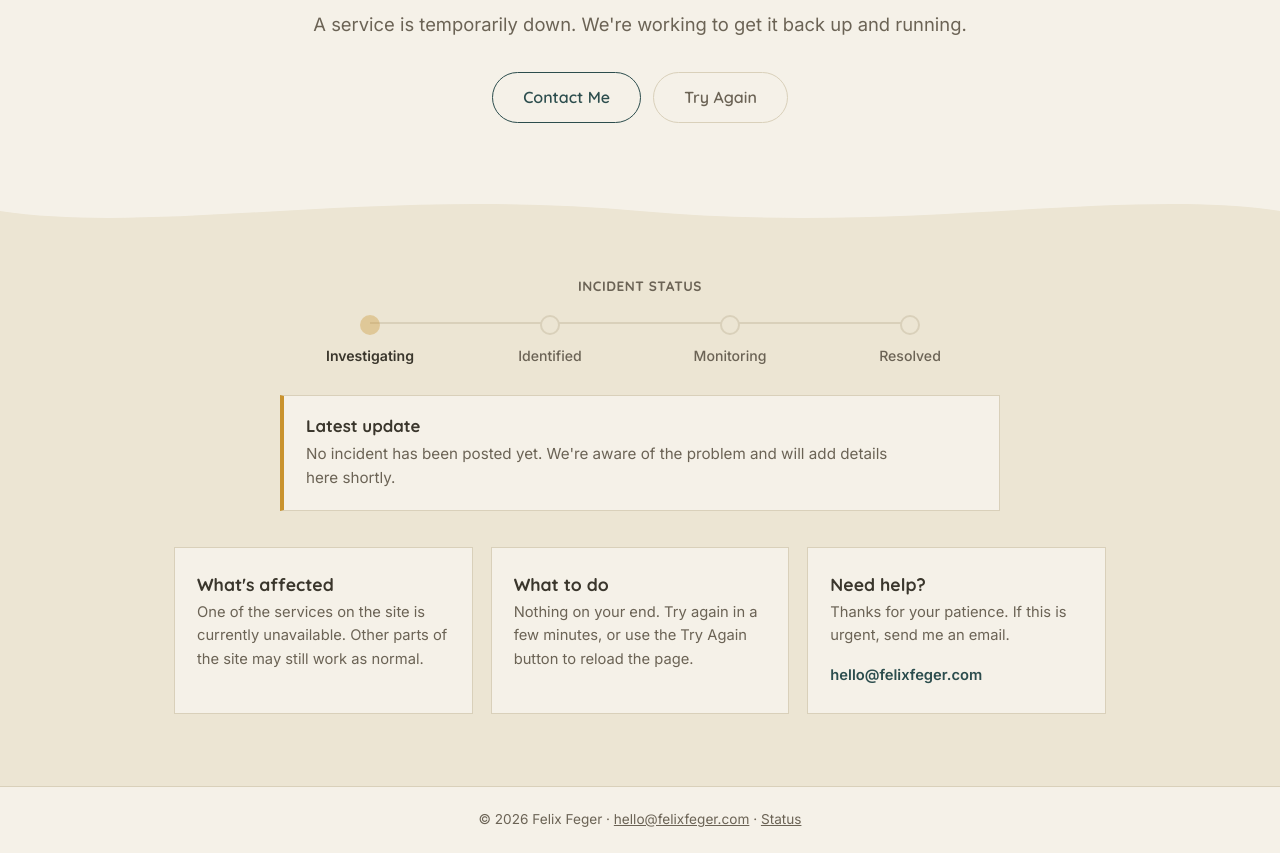
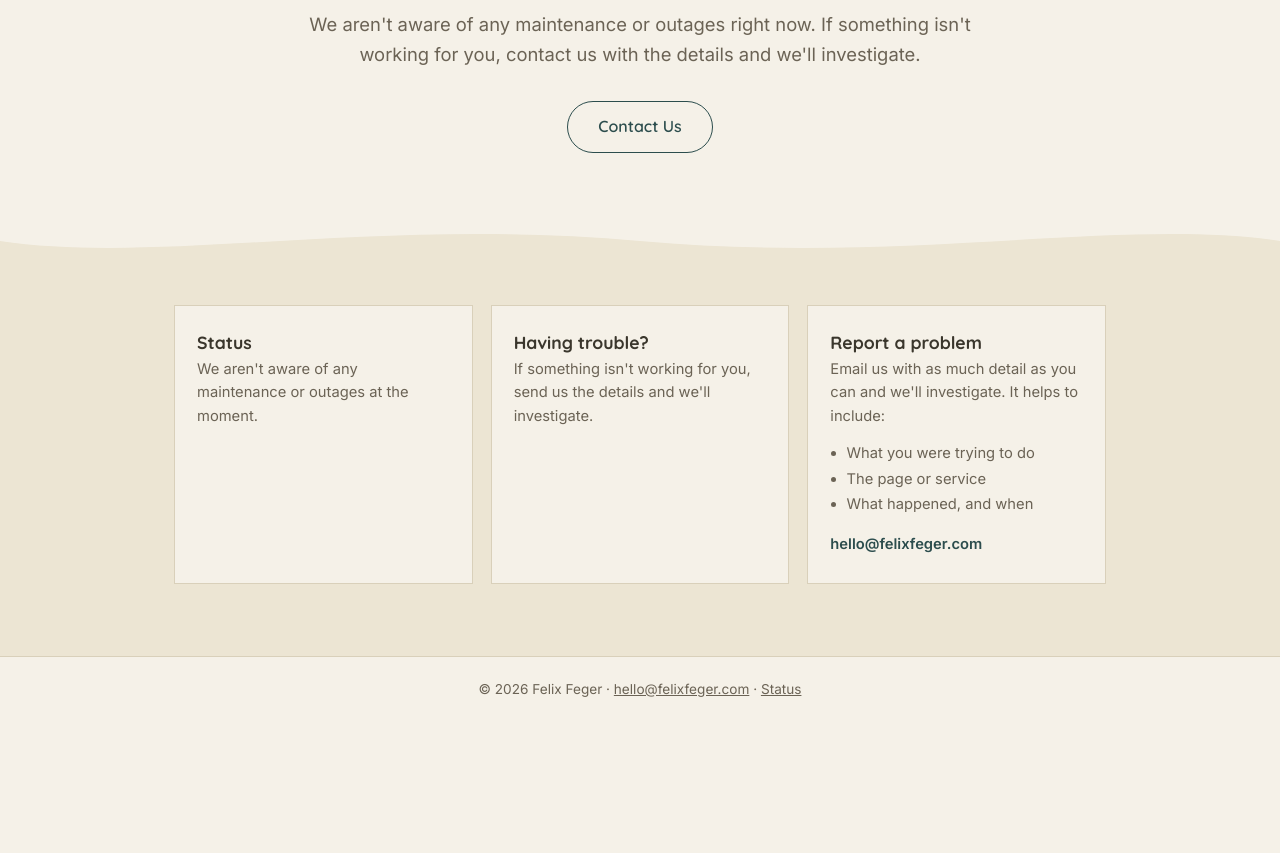
Before and after one commit to felixfeger/felixfeger-down, a plain HTML site: page outage.html in a window 1280 px wide. Shown: the part 367-1220 px from the top of the page. After the commit the page ends 1089 px from the top, so only its background shows below. Drawn offline with Linux system fonts and the light colour scheme.

Commit message:
Revise outage page for no known issues
Updated outage page to reflect no known issues and modified contact options.

```diff
--- a/outage.html
+++ b/outage.html
@@ -370,6 +370,20 @@ main { flex: 1; display: flex; flex-direction: column; }
   .fact { flex-direction: column; gap: 2px; }
   .fact dd { text-align: left; }
 }
+
+/* Added for the "nothing posted" state */
+[hidden] { display: none !important; }
+
+.status-dot.ok { background: var(--teal); }
+
+.detail-list {
+  margin: 0 0 14px;
+  padding-left: 1.1em;
+  color: var(--ink-soft);
+  font-size: 0.92rem;
+}
+
+.detail-list li { margin-bottom: 2px; }
 </style>
 </head>
 <body>
@@ -392,14 +406,15 @@ main { flex: 1; display: flex; flex-direction: column; }
             stroke="currentColor" stroke-width="3" stroke-linecap="round"/>
     </svg>
 
-    <!-- The pill, headline and timeline below are filled in from js/status.js. -->
-    <div class="status"><span class="status-dot pulse" id="status-dot"></span><span id="status-text">Investigating</span></div>
+    <!-- Nothing here claims anything is down. js/status.js switches this to a
+         maintenance or incident message only when one is posted there. -->
+    <div class="status"><span class="status-dot ok" id="status-dot"></span><span id="status-text">No known issues</span></div>
 
-    <h1 id="page-title">We're Having Trouble</h1>
-    <p class="tagline" id="page-tagline">A service is temporarily down. We're working to get it back up and running.</p>
+    <h1 id="page-title">No Known Outages</h1>
+    <p class="tagline" id="page-tagline">We aren't aware of any maintenance or outages right now. If something isn't working for you, contact us with the details and we'll investigate.</p>
     <div class="hero-actions">
-      <a href="mailto:hello@felixfeger.com" class="btn">Contact Me</a>
-      <a href="javascript:location.reload()" class="btn btn-quiet">Try Again</a>
+      <a href="mailto:hello@felixfeger.com?subject=Possible%20issue%20on%20felixfeger.com&body=Hi%2C%0A%0AI%20think%20something%20isn%27t%20working.%20Here%20are%20the%20details%3A%0A%0AWhat%20I%20was%20trying%20to%20do%3A%0A%0APage%20or%20service%3A%0A%0AWhat%20happened%3A%0A%0AWhen%20it%20started%3A%0A%0ADevice%20and%20browser%3A%0A" class="btn">Contact Us</a>
+      <a href="status.html" class="btn btn-quiet" id="secondary-btn" hidden>View Status</a>
     </div>
   </section>
 
@@ -413,9 +428,10 @@ main { flex: 1; display: flex; flex-direction: column; }
 
   <section class="details">
     <div class="wrap">
+      <!-- Shown only when an incident is posted in js/status.js. -->
+      <div id="incident-details" hidden>
         <p class="section-label">Incident status</p>
 
-      <!-- The current step is set from the active incident in js/status.js. -->
         <ol class="steps">
           <li class="step current" data-step="investigating">Investigating</li>
           <li class="step" data-step="identified">Identified</li>
@@ -426,24 +442,30 @@ main { flex: 1; display: flex; flex-direction: column; }
         <div class="update">
           <h3>Latest update</h3>
           <time id="update-time"></time>
-        <p id="update-text">We're aware that a service is unavailable and are looking into the cause. We'll get it restored as quickly as we can.</p>
+          <p id="update-text"></p>
+        </div>
       </div>
 
       <div class="card-grid">
         <div class="card">
-          <h3>What's affected</h3>
-          <p id="affected-text">One of the services on the site is currently unavailable. Other parts of the site may still work as normal.</p>
+          <h3 id="c1-title">Status</h3>
+          <p id="c1-text">We aren't aware of any maintenance or outages at the moment.</p>
         </div>
 
         <div class="card">
-          <h3>What to do</h3>
-          <p>Nothing on your end. Try again in a few minutes, or use the Try Again button to reload the page.</p>
+          <h3 id="c2-title">Having trouble?</h3>
+          <p id="c2-text">If something isn't working for you, send us the details and we'll investigate.</p>
         </div>
 
         <div class="card">
-          <h3>Need help?</h3>
-          <p>Thanks for your patience. If this is urgent, send me an email.</p>
-          <a href="mailto:hello@felixfeger.com">hello@felixfeger.com</a>
+          <h3>Report a problem</h3>
+          <p>Email us with as much detail as you can and we'll investigate. It helps to include:</p>
+          <ul class="detail-list">
+            <li>What you were trying to do</li>
+            <li>The page or service</li>
+            <li>What happened, and when</li>
+          </ul>
+          <a href="mailto:hello@felixfeger.com?subject=Possible%20issue%20on%20felixfeger.com&body=Hi%2C%0A%0AI%20think%20something%20isn%27t%20working.%20Here%20are%20the%20details%3A%0A%0AWhat%20I%20was%20trying%20to%20do%3A%0A%0APage%20or%20service%3A%0A%0AWhat%20happened%3A%0A%0AWhen%20it%20started%3A%0A%0ADevice%20and%20browser%3A%0A">hello@felixfeger.com</a>
         </div>
       </div>
     </div>
@@ -457,27 +479,38 @@ main { flex: 1; display: flex; flex-direction: column; }
 </footer>
 <script src="js/status.js"></script>
 <script>
-// Fill in the page from the active incident in js/status.js. If that file
-// doesn't load, the text already on the page stays as it is.
+// Fill in the page from js/status.js. Until an incident is posted there, the
+// page says we aren't aware of any maintenance or outages, and it never claims
+// anything is down. If status.js doesn't load, that neutral text stays.
 (function () {
   if (!window.SiteStatus) return;
 
   var ORDER = ['investigating', 'identified', 'monitoring', 'resolved'];
 
-  var dot = document.getElementById('status-dot');
-  var pill = document.getElementById('status-text');
-  var tagline = document.getElementById('page-tagline');
-  var updateTime = document.getElementById('update-time');
-  var updateText = document.getElementById('update-text');
-  var affected = document.getElementById('affected-text');
+  var $ = function (id) { return document.getElementById(id); };
+  var dot = $('status-dot'), pill = $('status-text'), title = $('page-title');
+  var tagline = $('page-tagline'), secondary = $('secondary-btn');
+  var c1t = $('c1-title'), c1 = $('c1-text'), c2t = $('c2-title'), c2 = $('c2-text');
+  var details = $('incident-details');
+  var updateTime = $('update-time'), updateText = $('update-text');
   var steps = document.querySelectorAll('.step');
 
-  var fallback = {
-    pill: pill.textContent,
-    tagline: tagline.textContent,
-    update: updateText.textContent,
-    affected: affected.textContent
+  var neutral = {
+    pill: pill.textContent, title: title.textContent, tagline: tagline.textContent,
+    c1t: c1t.textContent, c1: c1.textContent, c2t: c2t.textContent, c2: c2.textContent
   };
+
+  function tone(kind) {
+    dot.classList.toggle('ok', kind === 'ok');
+    dot.classList.toggle('pulse', kind === 'warn');
+  }
+
+  function button(label, href) {
+    if (!label) { secondary.hidden = true; return; }
+    secondary.textContent = label;
+    secondary.setAttribute('href', href);
+    secondary.hidden = false;
+  }
 
   function setStep(status) {
     var at = ORDER.indexOf(status);
@@ -490,37 +523,46 @@ main { flex: 1; display: flex; flex-direction: column; }
 
   SiteStatus.subscribe(function () {
     var inc = SiteStatus.activeIncident();
+    var m = SiteStatus.currentMaintenance();
 
     if (!inc) {
-      // Nothing has been posted in js/status.js yet.
-      pill.textContent = fallback.pill;
-      tagline.textContent = fallback.tagline;
-      updateTime.textContent = '';
-      updateText.textContent = "No incident has been posted yet. We're aware of the problem and will add details here shortly.";
-      affected.textContent = fallback.affected;
-      dot.classList.add('pulse');
-      setStep('investigating');
+      details.hidden = true;
+      pill.textContent = m ? 'Maintenance posted' : neutral.pill;
+      title.textContent = neutral.title;
+      tagline.textContent = m
+        ? "We aren't aware of any outages right now, but there is maintenance posted."
+        : neutral.tagline;
+      c1t.textContent = neutral.c1t;
+      c1.textContent = m
+        ? "We aren't aware of any outages at the moment."
+        : neutral.c1;
+      c2t.textContent = neutral.c2t;
+      c2.textContent = neutral.c2;
+      tone(m ? 'info' : 'ok');
+      button(m ? 'View Status' : '', 'status.html');
       return;
     }
 
+    details.hidden = false;
     pill.textContent = inc.label;
+    title.textContent = "We're Having Trouble";
+    tagline.textContent = inc.item.title
+      ? inc.item.title.replace(/[.!?]+$/, '') + ". We're working to get it back up and running."
+      : "A service is having problems. We're working to get it back up and running.";
     setStep(inc.status);
-    dot.classList.add('pulse');
-
-    if (inc.item.title) {
-      tagline.textContent = inc.item.title.replace(/[.!?]+$/, '') +
-        ". We're working to get it back up and running.";
-    } else {
-      tagline.textContent = fallback.tagline;
-    }
+    tone('warn');
+    button('Try Again', 'javascript:location.reload()');
 
     var message = (inc.latest && inc.latest.message) || inc.item.description;
-    updateText.textContent = message || fallback.update;
+    updateText.textContent = message || "We're aware of the problem and are looking into it.";
     updateTime.textContent = inc.latest ? inc.latestTimeText : 'Started ' + inc.startedText;
 
-    affected.textContent = inc.item.affected
+    c1t.textContent = "What's affected";
+    c1.textContent = inc.item.affected
       ? 'Currently affected: ' + inc.item.affected + '. Other parts of the site may still work as normal.'
-      : fallback.affected;
+      : 'Part of the site is currently affected. Other parts may still work as normal.';
+    c2t.textContent = 'What to do';
+    c2.textContent = 'Nothing on your end. Try again in a few minutes, or use the Try Again button to reload the page.';
   });
 })();
 </script>
```
Lines whose indentation alone changed are shown as unchanged.
